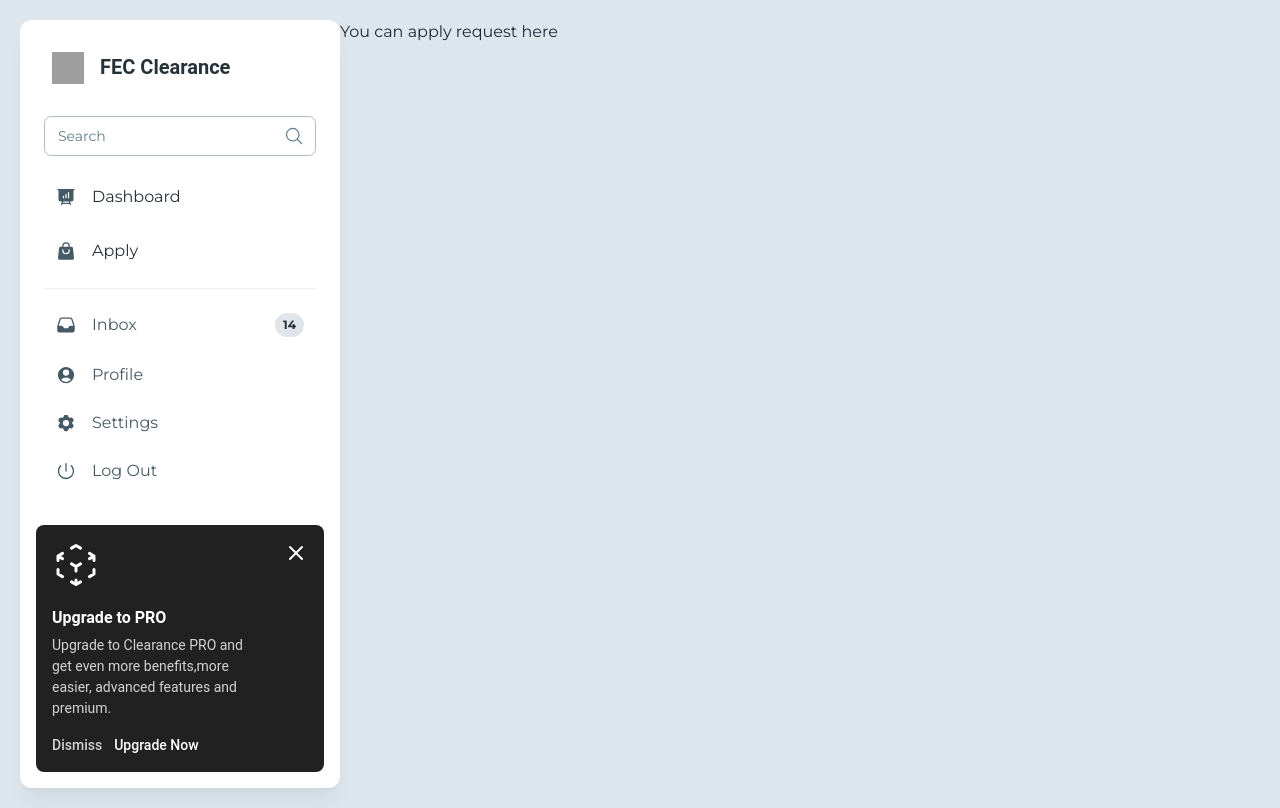
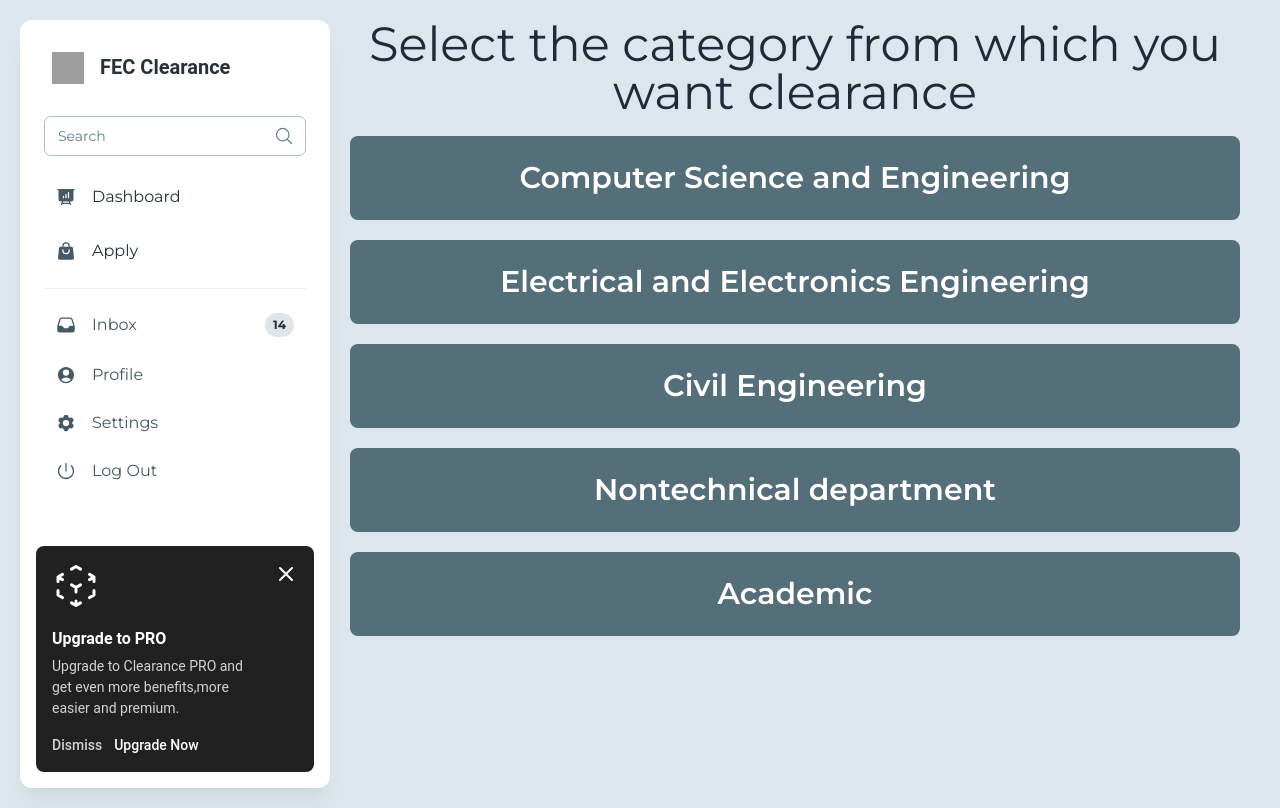
Before and after one commit to SAJID-AFNAN/FEC-Clearance-System, a React (Vite) app: page /apply in a window 1280 px wide. Built offline with nearby package versions, Linux system fonts and the light colour scheme; grey boxes are pictures that could not be loaded.

Commit message:
Editing Apply Page

```diff
--- a/src/Components/Root/Root.jsx
+++ b/src/Components/Root/Root.jsx
@@ -4,8 +4,12 @@ import Sidebar from "../Sidebar/Sidebar";
 const Root = () => {
     return (
         <div className="flex">
-            <Sidebar></Sidebar>
-            <Outlet></Outlet>
+            <div className="w-2/6">
+                <Sidebar></Sidebar>
+            </div>
+            <div className="w-full">
+                <Outlet></Outlet>
+            </div>
         </div>
     );
 };
--- a/src/Components/Sidebar/Sidebar.jsx
+++ b/src/Components/Sidebar/Sidebar.jsx
@@ -113,7 +113,7 @@ const Sidebar = () => {
                     Upgrade to PRO
                 </Typography>
                 <Typography variant="small" className="font-normal opacity-80">
-                    Upgrade to Clearance PRO and get even more benefits,more easier, advanced features
+                    Upgrade to Clearance PRO and get even more benefits,more easier
                     and premium.
                 </Typography>
                 <div className="mt-4 flex gap-3">
--- a/src/Pages/Apply/Apply.jsx
+++ b/src/Pages/Apply/Apply.jsx
@@ -1,7 +1,18 @@
+import { NavLink } from "react-router-dom";
+
 const Apply = () => {
     return (
         <div>
-            You can apply request here
+            <h1 className="text-center text-5xl ">Select the category from which you want clearance </h1>
+            <div>
+                <div>
+                    <NavLink to="/cse"><p className=" text-3xl text-white text-center font-semibold bg-blue-gray-600 py-6 px-4 rounded-lg m-5 hover:bg-blue-gray-700 cursor-pointer">Computer Science and Engineering</p></NavLink>
+                    <NavLink to="/cse"><p className=" text-3xl text-white text-center font-semibold bg-blue-gray-600 py-6 px-4 rounded-lg m-5 hover:bg-blue-gray-700 cursor-pointer">Electrical and Electronics Engineering</p></NavLink>
+                    <NavLink to="/cse"><p className=" text-3xl text-white text-center font-semibold bg-blue-gray-600 py-6 px-4 rounded-lg m-5 hover:bg-blue-gray-700 cursor-pointer">Civil Engineering</p></NavLink>
+                    <NavLink to="/cse"><p className=" text-3xl text-white text-center font-semibold bg-blue-gray-600 py-6 px-4 rounded-lg m-5 hover:bg-blue-gray-700 cursor-pointer">Nontechnical department</p></NavLink>
+                    <NavLink to="/cse"><p className=" text-3xl text-white text-center font-semibold bg-blue-gray-600 py-6 px-4 rounded-lg m-5 hover:bg-blue-gray-700 cursor-pointer">Academic</p></NavLink>
+                </div>
+            </div>
         </div>
     );
 };
```
